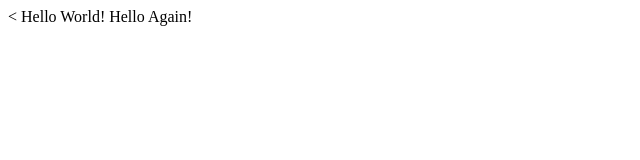
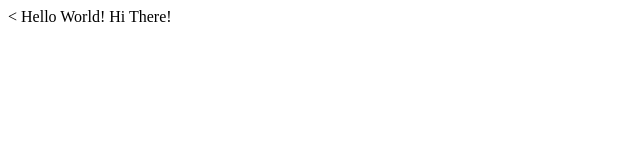
Before and after one commit to yeoboonkock/lecture0, a plain HTML site: page hello.html in a window 1280 px wide. Shown: the full height of the page, 0-640 px from the left. Drawn offline with Linux system fonts and the light colour scheme.

Commit message:
Merged changes

```diff
--- a/hello.html
+++ b/hello.html
@@ -4,6 +4,6 @@
     <title>My Webpage!</title>
   </head>
   <body>
-    Hello World! Hello Again!
+    Hello World! Hi There!
   </body>
 </html>
```
